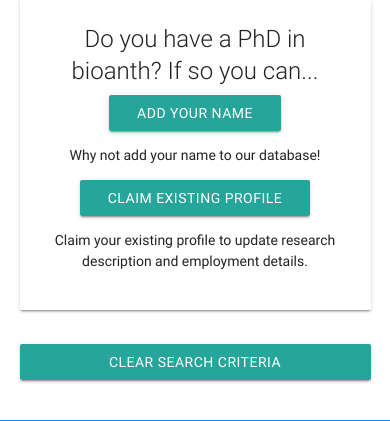
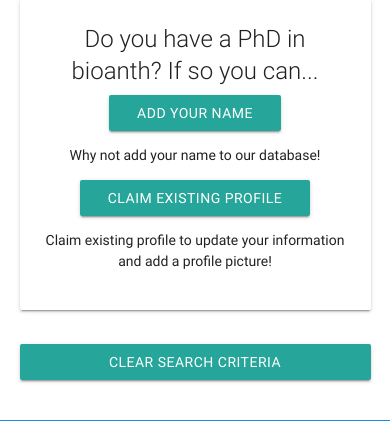
Before and after one commit to wabarr/physanth-phylogeny-v2, a Django app: template templates/PhD_search_skeleton.html in a window 390 px wide. Shown: the part 767-1188 px from the top of the page. Run offline with Django 3.2, Linux system fonts and the light colour scheme; the template is opened without the code that fills it: values that come from a table or form of the project are taken from there, others are empty; parts of the project's set-up code (start-up, migrations or seed data) failed here and were passed over; some libraries are stand-ins or nearby versions.

Commit message:
test whether this works on mobile

```diff
--- a/templates/call2action.html
+++ b/templates/call2action.html
@@ -12,8 +12,8 @@
                           <div class="col s12 m6">
                               <a href="/claim/?from=call2action"><button class="btn waves-effect">Claim existing profile</button></a>
                                 <div class="section">
-                                    <p>Claim your existing profile to
-                                    update research description and employment details.</p>
+                                    <p>Claim existing profile to
+                                    update your information and add a profile picture!</p>
                                 </div>
                           </div>
                       </div>
```
